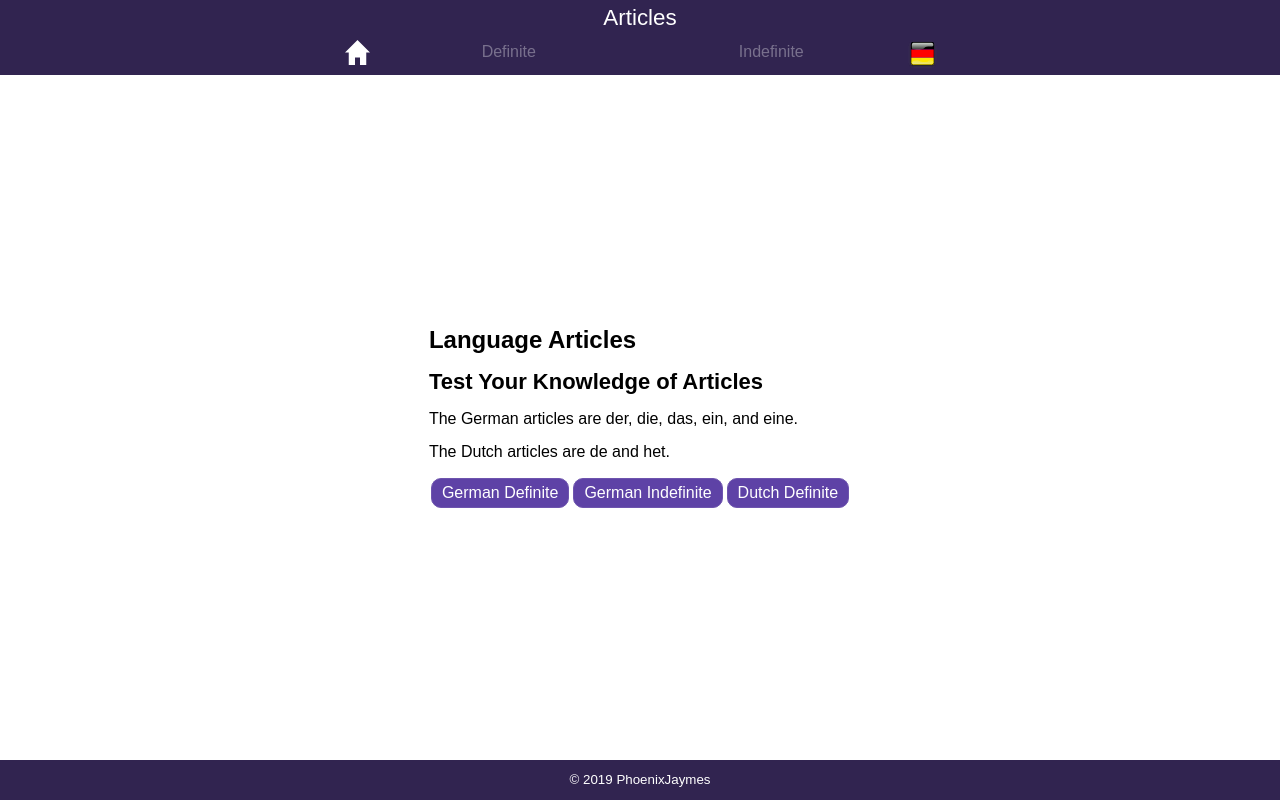
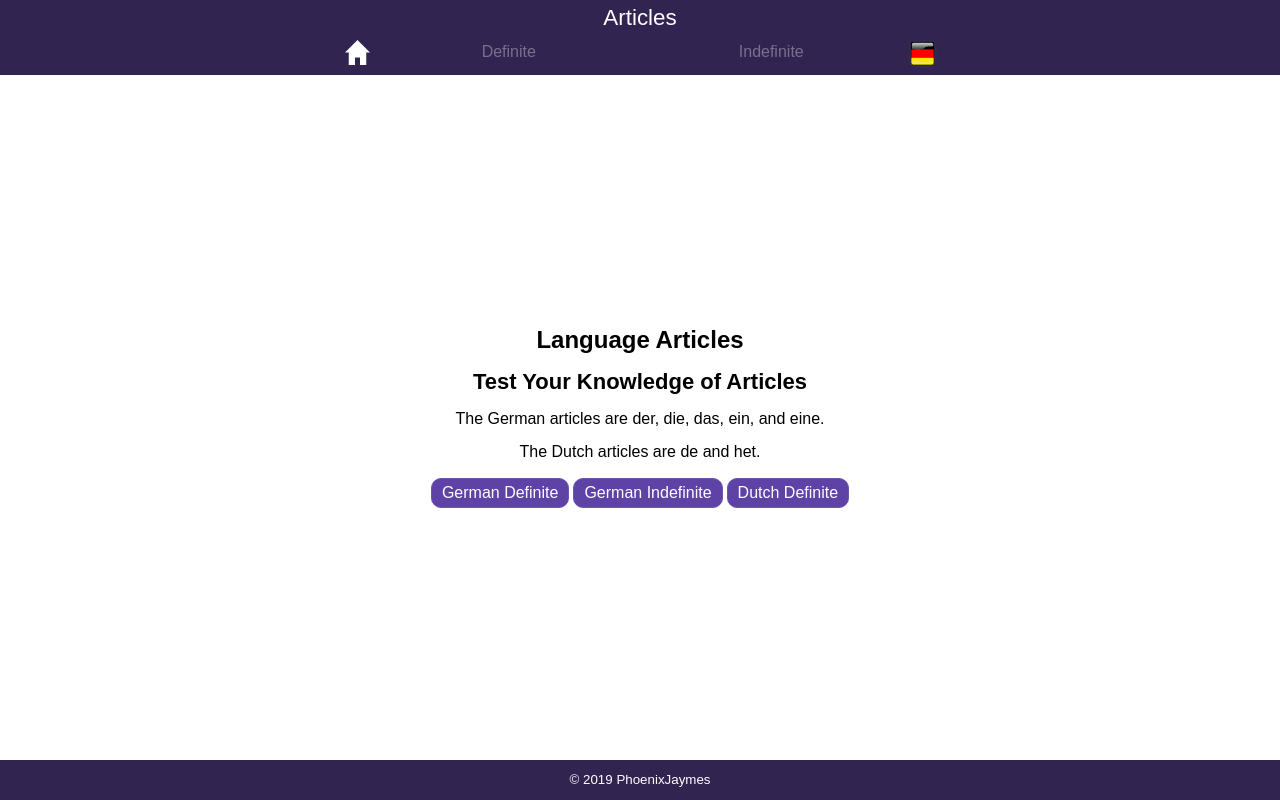
Before and after one commit to phoenixjaymes/react-language-articles, a React (Create React App) app: page / in a window 1280 px wide. Built offline with nearby package versions, Linux system fonts and the light colour scheme; no server answers.

Commit message:
added a div with center-text class

```diff
--- a/src/components/Home.js
+++ b/src/components/Home.js
@@ -6,6 +6,7 @@ import MainContainer from './MainContainer';
 function Home({ clickHeroButton }) {
   return (
     <MainContainer>
+      <div  className="center-text">
         <h1>Language Articles</h1>
         <h2>Test Your Knowledge of Articles</h2>
         <p>
@@ -15,6 +16,7 @@ function Home({ clickHeroButton }) {
         <p>
           The Dutch articles are de and het.
         </p>
+      </div>
 
       <div className="hero-buttons">
         <button type="button" onClick={() => clickHeroButton('de', 'definite')}>German Definite</button>
```
Lines whose indentation alone changed are shown as unchanged.
